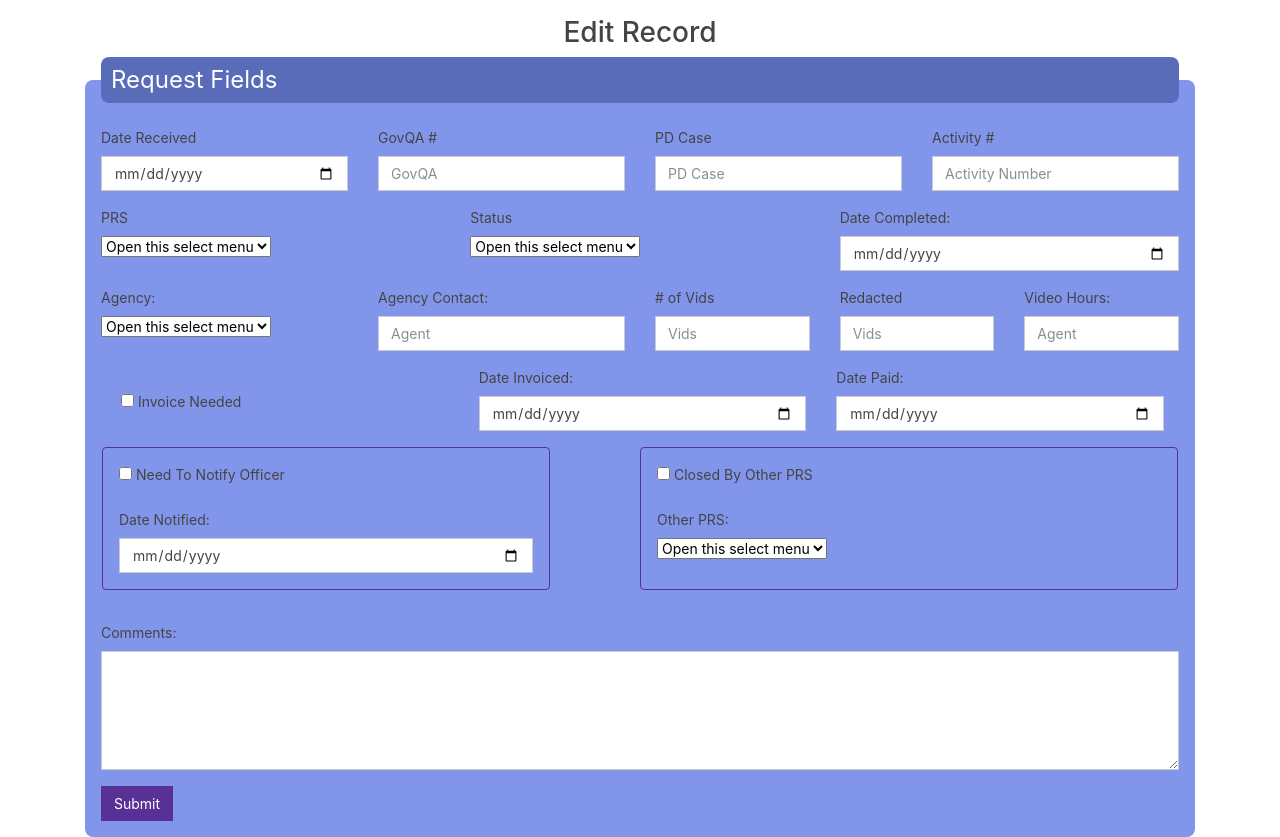
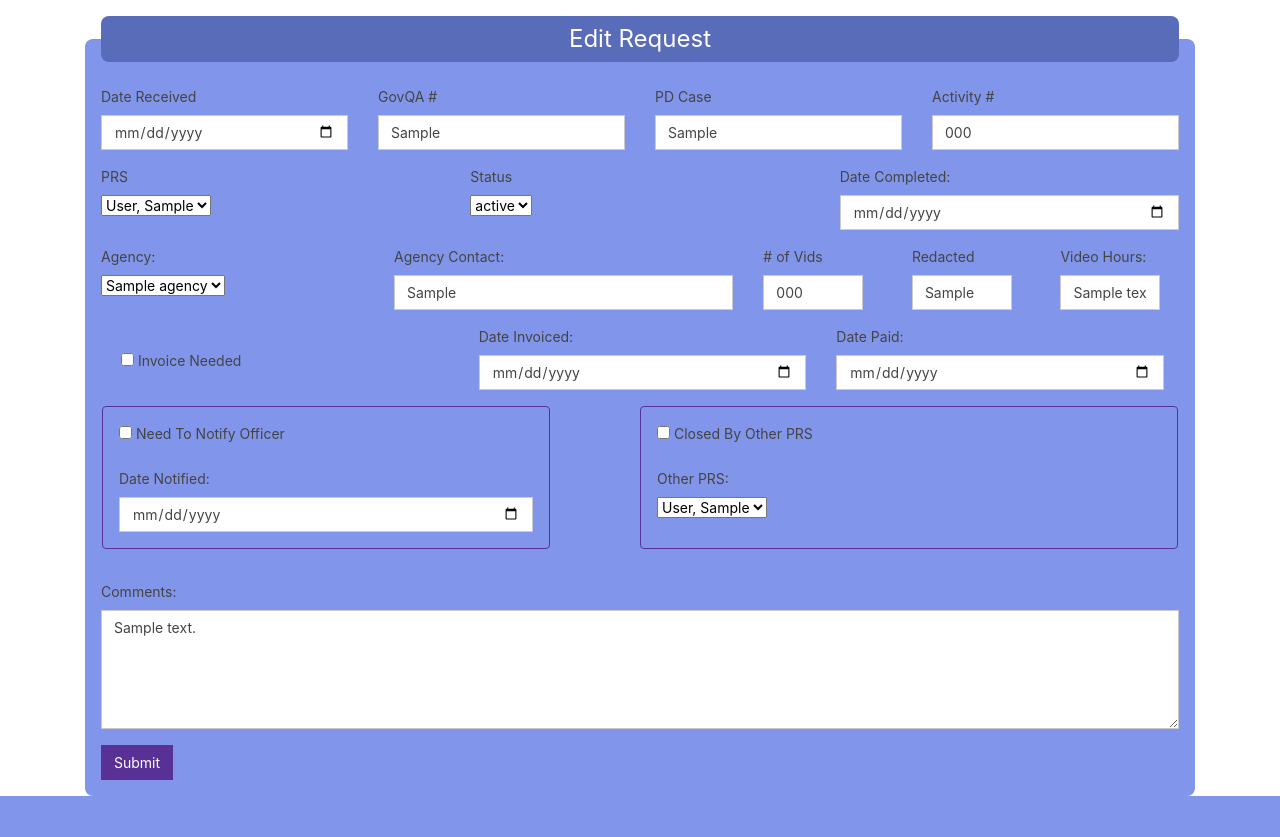
Before and after one commit to ElGato316/requestlog, a CodeIgniter app: page /requestlog/requests/edit/1 in a window 1280 px wide. Shown: the part 97-934 px from the top of the page. After the commit the page ends 893 px from the top, so only its background shows below. Run offline with CodeIgniter, Linux system fonts and the light colour scheme; tables that the repository leaves empty or names only in its code hold one stand-in row (values such as "Sample post"); some libraries are stand-ins or nearby versions.

Commit message:
Edit Request Finished

```diff
--- a/application/controllers/Requests.php
+++ b/application/controllers/Requests.php
@@ -40,7 +40,6 @@
             $data['title'] = "All Open Records";
 
             $data['requests'] = $this->Request_model->get_all_open_requests();
-            //$data['requests'] = $this->Request_model->get_all_requests();
 
             $this->load->view('templates/header');
             $this->load->view('templates/navbar');
@@ -72,9 +71,17 @@
 
         }
 
-        public function edit(){
+        public function edit($id){
 
             $data['title'] = "Edit Record";
+
+            $data['request'] = $this->Request_model->get_request($id);
+
+            $data['users'] = $this->User_model->get_all_active_users();
+
+            $data['statuses'] = $this->Request_model->get_statuses();
+
+            $data['agencies'] = $this->Request_model->get_agencies();
 
 
             $this->load->view('templates/header');
@@ -83,4 +90,19 @@
             $this->load->view('templates/footer');
 
         }
+
+        public function update(){
+
+			$this->Request_model->edit_request($id);
+
+			// Set message
+			$this->session->set_flashdata('request_updated', 'The request has been updated.', 20);
+
+            //$str = $this->db->last_query();
+            //echo "<pre>";
+            //print_r($str);
+            //exit;
+
+			redirect('requests/view');
+		}
     }
--- a/application/models/Request_model.php
+++ b/application/models/Request_model.php
@@ -31,7 +31,7 @@
                     from requests as r
                         join users as u on r.user_id = u.id
                     order by r.id desc
-                    limit 8";
+                    limit 10";
             $query = $this->db->query($sql);
             return $query->result_array();
         }
@@ -39,10 +39,10 @@
         public function get_all_open_requests(){
             $sql = "select r.id, r.date_received, r.govqa, s.status, r.pd_case, a.agency_name, concat(u.lastname,\", \", u.firstname) as name, comments
                     from requests as r
-                        join users as u on r.user_id = u.id
-                        join status as s on r.status = s.id
-                        join agency as a on r.agency_id = a.id
-                    where r.date_completed is null
+                        left join users as u on r.user_id = u.id
+                        left join status as s on r.status_id = s.id
+                        left join agency as a on r.agency_id = a.id
+                    where r.date_completed is null or r.date_completed = '0000-00-00'
                     order by r.date_received;";
             $query = $this->db->query($sql);
             return $query->result_array();
@@ -63,7 +63,7 @@
             $sql = "select r.id, r.date_received, r.govqa, s.status, r.pd_case, a.agency_name, concat(u.lastname,\", \", u.firstname) as name, comments
                     from requests as r
                         join users as u on r.user_id = u.id
-                        join status as s on r.status = s.id
+                        join status as s on r.status_id = s.id
                         join agency as a on r.agency_id = a.id
                     where r.govqa like '%".$input."%'
                             or s.status like '%".$input."%'
@@ -73,6 +73,7 @@
                             or r.comments like '%".$input."%'
                             or u.lastname like '%".$input."%'
                             or u.firstname like '%".$input."%'
+                            or r.id like '%".$input."%'
                     order by r.date_received;";
             $query = $this->db->query($sql);
             return $query->result_array();
@@ -103,13 +104,40 @@
         }
 
         public function get_request($id){
-            $sql = "select * from requests where id = ?";
+            $sql = "select r.id, r.date_received, r.govqa, r.pd_case, r.activity_number, r.user_id, concat(u.lastname, ', ', u.firstname) as name,
+                    r.status_id, s.status as status_name, r.date_completed, r.agency_id, a.agency_name, r.agency_agent, r.number_of_videos,
+                    r.videos_redacted, r.hours_reviewed, r.invoice_needed, r.date_invoiced, r.date_paid, r.officer_notified, r.date_notified,
+                    r.completed_by_other_user, r.other_user_id, concat(u2.lastname, ', ', u2.firstname) as name2, r.comments
+                    from requests as r
+                        join users as u on r.user_id = u.id
+                        join status as s on r.status_id = s.id
+                        join agency as a on r.agency_id = a.id
+                        left join users as u2 on r.other_user_id = u2.id
+                    where r.id = ?";
             $query = $this->db->query($sql, $id);
             return $query->row_array();
 
         }
 
         public function edit_request($id){
+
+            if(($this->input->post('invoice_needed') == 1)){
+                $invoice_needed = 1;
+            }else{
+                $invoice_needed = 0;
+            }
+
+            if(($this->input->post('completed_by_other_user') == 1)){
+                $completed_by_other_user = 1;
+            }else{
+                $completed_by_other_user = 0;
+            }
+
+            if(($this->input->post('officer_notified') == 1)){
+                $officer_notified = 1;
+            }else{
+                $officer_notified = 0;
+            }
 
             $data = array(
                 //Dates
@@ -121,14 +149,14 @@
                 'date_notified' => $this->input->post('date_notified'),
 
                 //Checkboxes(yes/no)
-                'completed_by_other_user' => $this->input->post('completed_by_other_user'),
-                'invoice_sent' => $this->input->post('invoice_sent'),
-                'payment_received' => $this->input->post('payment_received'),
-                'invoice_needed' => $this->input->post('invoice_needed'),
-                'officer_notified' => $this->input->post('officer_notified'),
+                'completed_by_other_user' => $completed_by_other_user,
+                //'invoice_sent' => $this->input->post('invoice_sent'),
+                //'payment_received' => $this->input->post('payment_received'),
+                'invoice_needed' => $invoice_needed,
+                'officer_notified' => $officer_notified,
 
                 //Dropdown Boxes
-                'status' => $this->input->post('status'),
+                'status_id' => $this->input->post('status_id'),
                 'agency_id' => $this->input->post('agency_id'),
                 'user_id' => $this->input->post('user_id'),
                 'other_user_id' => $this->input->post('other_user_id'),
@@ -146,6 +174,68 @@
                 'comments' => $this->input->post('comments')
             );
 
+            $this->db->where('id', $this->input->post('id'));
+			return $this->db->update('requests', $data);
+
+        }
+
+        public function __edit_request($id){
+
+            //set variables
+            $id = $this->input->post('id');
+            $date_received = $this->input->post('date_received');
+            $govqa = $this->input->post('govqa');
+            $pd_case = $this->input->post('pd_case');
+            $activity_number = $this->input->post('activity_number');
+            $user_id = $this->input->post('user_id');
+            $status = $this->input->post('status');
+            $date_completed = $this->input->post('date_completed');
+            $agency_id = $this->input->post('agency_id');
+            $agency_agent = $this->input->post('agency_agent');
+            $number_of_videos = $this->input->post('number_of_videos');
+            $videos_redacted = $this->input->post('videos_redacted');
+            $hours_reviewed = $this->input->post('hours_reviewed');
+            $invoice_needed = $this->input->post('invoice_needed');
+            $date_invoiced = $this->input->post('date_invoiced');
+            $date_paid = $this->input->post('date_paid');
+            $officer_notified = $this->input->post('officer_notified');
+            $date_notified = $this->input->post('date_notified');
+            $completed_by_other_user = $this->input->post('completed_by_other_user');
+            $other_user_id = $this->input->post('other_user_id');
+            $comments = $this->input->post('comments');
+
+            //set query
+            $sql = "UPDATE requests
+                    SET
+                        date_received = ".$date_received.",
+                        govqa = ".$govqa.",
+                        pd_case = ".$pd_case.",
+                        activity_number = ".$activity_number.",
+                        user_id = ".$user_id.",
+                        status = ".$status.",
+                        date_completed = ".$date_completed.",
+                        agency_id = ".$agency_id.",
+                        agency_agent = ".$agency_agent.",
+                        number_of_videos = ".$number_of_videos.",
+                        videos_redacted = ".$videos_redacted.",
+                        hours_reviewed = ".$hours_reviewed.",
+                        invoice_needed = ".$invoice_needed.",
+                        date_invoiced = ".$date_invoiced.",
+                        date_paid = ".$date_paid.",
+                        officer_notified = ".$officer_notified.",
+                        date_notified = ".$date_notified.",
+                        completed_by_other_user = ".$completed_by_other_user.",
+                        other_user_id = ".$other_user_id.",
+                        comments = ".$comments."
+                    WHERE
+                        id = ".$id."";
+
+            //run query
+            $this->db->query($sql);
+
+            //redirect to requests/views
+            redirect('request/view');
+
         }
 
     }
--- a/application/views/requests/rms_edit_request.php
+++ b/application/views/requests/rms_edit_request.php
@@ -1,115 +1,133 @@
-<h2 class="text-center"><?php echo $title; ?></h2>
-    <form>
+
+
+    <?php echo form_open('requests/update'); ?>
 		<fieldset class="p-3">
-		<legend>Request Fields</legend>
+		<legend class="text-center">Edit Request</legend>
 		<div class="row">
 			<div class="col">
 				<label class="form-label">Date Received</label>
-				<input type="date" class="form-control" placeholder="Date Received">
+				<input type="date" class="form-control" name="date_received" value="<?php echo $request['date_received']; ?>">
+                <input type="hidden" name="id" value="<?php echo $request['id']; ?>">
 			</div>
 			<div class="col">
 				<label class="form-label">GovQA #</label>
-				<input type="text" class="form-control" placeholder="GovQA">
+				<input type="text" class="form-control" name="govqa" value="<?php echo $request['govqa']; ?>">
 			</div>
 			<div class="col">
 				<label class="form-label">PD Case</label>
-				<input type="text" class="form-control" placeholder="PD Case">
+				<input type="text" class="form-control" name="pd_case" value="<?php echo $request['pd_case']; ?>">
 			</div>
 			<div class="col">
 				<label class="form-label">Activity #</label>
-				<input type="text" class="form-control" placeholder="Activity Number">
+				<input type="text" class="form-control" name="activity_number" value="<?php echo $request['activity_number']; ?>">
 			</div>
 		</div>
 		<div class="row pt-3">
 			<div class="col">
 				<label class="form-label">PRS</label><br>
-				<select class="form-select" aria-label="Default select example">
-				  <option selected>Open this select menu</option>
-				  <option value="1">One</option>
-				  <option value="2">Two</option>
-				  <option value="3">Three</option>
+				<select class="form-select" name="user_id">
+				    <option selected="<?php echo $request['user_id']; ?>" value="<?php echo $request['user_id']; ?>"><?php echo $request['name']; ?></option>
+                    <?php foreach($users as $user): ?>
+                    <option value="<?php echo $user['id']; ?>"><?php echo $user['name']; ?></option>
+                    <?php endforeach; ?>
 				</select>
 			</div>
 			<div class="col">
 				<label class="form-label">Status</label><br>
-				<select class="form-select" aria-label="Default select example">
-				  <option selected>Open this select menu</option>
-				  <option value="1">One</option>
-				  <option value="2">Two</option>
-				  <option value="3">Three</option>
+				<select class="form-select" name="status_id">
+                    <option selected="<?php echo $request['status_id']; ?>" value="<?php echo $request['status_id']; ?>"><?php echo $request['status_name']; ?></option>
+                    <?php foreach($statuses as $status): ?>
+                    <option value="<?php echo $status['id']; ?>"><?php echo $status['status']; ?></option>
+                    <?php endforeach; ?>
 				</select>
 			</div>
 			<div class="col">
 				<label class="form-label">Date Completed:</label>
-				<input type="date" class="form-control" placeholder="Date Completed">
+                <?php if (is_null($request['date_completed'])) { ?>
+                    <input type="date" class="form-control" id="completed_date" name="date_completed" value=null>
+                <?php } else { ?>
+                    <input type="date" class="form-control" id="completed_date" name="date_completed" value="<?php echo $request['date_completed']; ?>">
+                <?php }; ?>
 			</div>
 		</div>
 		<div class="row pt-3">
 			<div class="col col-3">
 				<label class="form-label">Agency:</label><br>
-				<select class="form-select" aria-label="Default select example">
-				  <option selected>Open this select menu</option>
-				  <option value="1">One</option>
-				  <option value="2">Two</option>
-				  <option value="3">Three</option>
+				<select class="form-select" name="agency_id">
+                    <option selected="<?php echo $request['agency_id']; ?>" value="<?php echo $request['agency_id']; ?>"><?php echo $request['agency_name']; ?></option>
+                    <?php foreach($agencies as $agency): ?>
+                    <option value="<?php echo $agency['id']; ?>"><?php echo $agency['agency']; ?></option>
+                    <?php endforeach; ?>
 				</select>
 			</div>
-			<div class="col col-3">
+			<div class="col col-4 ml-3">
 				<label class="form-label">Agency Contact:</label>
-				<input type="text" class="form-control" placeholder="Agent">
+				<input type="text" class="form-control" name="agency_agent" value="<?php echo $request['agency_agent']; ?>">
 			</div>
-			<div class="col col-2">
+			<div class="col">
 				<label class="form-label"># of Vids</label>
-				<input type="text" class="form-control" placeholder="Vids" size="2">
+				<input type="text" class="form-control" name="number_of_videos" value="<?php echo $request['number_of_videos']; ?>" style="width: 100px;">
 			</div>
-			<div class="col col-2">
+			<div class="col">
 				<label class="form-label">Redacted</label>
-				<input type="text" class="form-control" placeholder="Vids" size="2">
+				<input type="text" class="form-control" name="videos_redacted" value="<?php echo $request['videos_redacted']; ?>" style="width: 100px;">
 			</div>
-			<div class="col col-2">
+			<div class="col">
 				<label class="form-label">Video Hours:</label>
-				<input type="text" class="form-control" placeholder="Agent" size="2">
+				<input type="text" class="form-control" name="hours_reviewed" value="<?php echo $request['hours_reviewed']; ?>" style="width: 100px;">
 			</div>
 		</div>
 		<div class="row pt-3 mx-auto">
 			<div class="col form-check pt-4 mx-auto">
-				<label class = "checkbox-inline"><input type="checkbox" value="1" id="invoice_needed"> Invoice Needed</label>
+				<label class = "checkbox-inline"><input type="checkbox" value="1" <?php echo ($request['invoice_needed']==1 ? 'checked' : ''); ?> id="invoice_needed" name="invoice_needed"> Invoice Needed</label>
 			</div>
 			<div class="col">
 				<label class="form-label">Date Invoiced:</label>
-				<input type="date" class="form-control" placeholder="Date Invoiced">
+                <?php if (is_null($request['date_invoiced'])) { ?>
+                    <input type="date" class="form-control" id="invoiced_date" name="date_invoiced" value="">
+                <?php } else { ?>
+                    <input type="date" class="form-control" id="invoiced_date" name="date_invoiced" value="<?php echo $request['date_invoiced']; ?>">
+                <?php }; ?>
 			</div>
 			<div class="col">
 				<label class="form-label">Date Paid:</label>
-				<input type="date" class="form-control" placeholder="Date Paid">
+                <?php if (is_null($request['date_paid'])) { ?>
+                    <input type="date" class="form-control" id="paid_date" name="date_paid" value="">
+                <?php } else { ?>
+                    <input type="date" class="form-control" id="paid_date" name="date_paid" value="<?php echo $request['date_paid']; ?>">
+                <?php }; ?>
 			</div>
 		</div>
 		<div class="row pt-3 p-3">
 			<div class="col col-md-5 form-check border border-primary rounded p-3">
-				<label class = "checkbox-inline"><input type="checkbox" value="1" id="notified" onclick="setNotifiedDate()"> Need To Notify Officer</label>
+				<label class = "checkbox-inline"><input type="checkbox" value="1" name="officer_notified" id="notified" onclick="setNotifiedDate()" <?php echo ($request['officer_notified']==1 ? 'checked' : ''); ?>> Need To Notify Officer</label>
 				</br>
 				<label class="form-label pt-3">Date Notified:</label>
-				<input type="date" class="form-control" id="notified_date">
+                <?php if (is_null($request['date_notified'])) { ?>
+                    <input type="date" class="form-control" id="notified_date" name="date_notified" value="">
+                <?php } else { ?>
+                    <input type="date" class="form-control" id="notified_date" name="date_notified" value="<?php echo $request['date_notified']; ?>">
+                <?php }; ?>
 			</div>
             <div class="col-md-1">
             </div>
 			<div class="col col-md-6 form-check form-switch border border-primary rounded p-3">
-				<label class = "checkbox-inline"><input type = "checkbox" value = "1"> Closed By Other PRS</label>
+				<label class = "checkbox-inline"><input type = "checkbox" value = "1" name="completed_by_other_user" id="other_user" <?php echo ($request['completed_by_other_user']==1 ? 'checked' : ''); ?>> Closed By Other PRS</label>
 				</br>
 				<label class="form-label pt-3">Other PRS:</label>
                 <br>
-				<select class="form-select" aria-label="Default select example">
-				  <option selected>Open this select menu</option>
-				  <option value="1">One</option>
-				  <option value="2">Two</option>
-				  <option value="3">Three</option>
+				<select class="form-select" name="other_user_id">
+				    <option selected="<?php echo $request['other_user_id']; ?>" value="<?php echo $request['other_user_id']; ?>"><?php echo $request['name2']; ?></option>
+                    <?php foreach($users as $user): ?>
+                    <option value="<?php echo $user['id']; ?>"><?php echo $user['name']; ?></option>
+                    <?php endforeach; ?>
 				</select>
 			</div>
 		</div>
 		<div class="row pt-3">
 			<div class="col">
 				<label class="form-label">Comments:</label>
-				<textarea class="form-control" rows="5"></textarea>
+				<textarea class="form-control" rows="5" name="comments"><?php echo $request['comments']; ?></textarea>
 			</div>
 		</div>
 		<div class="pt-3">
--- a/application/views/requests/rms_view.php
+++ b/application/views/requests/rms_view.php
@@ -20,7 +20,7 @@
                     <tbody id="users-body">
                     <?php foreach($requests as $request): ?>
                         <tr>
-                            <td>Edit</td>
+                            <td><a href="<?php echo base_url(); ?>requests/edit/<?php echo $request['id']; ?>">Edit</a></td>
                             <td><?php echo $request['date_received']; ?></td>
                             <td><?php echo $request['agency_name']; ?></td>
                             <td><?php echo $request['govqa']; ?></td>
--- a/application/views/requests/search_requests.php
+++ b/application/views/requests/search_requests.php
@@ -38,7 +38,7 @@
                     <tbody id="users-body">
                     <?php foreach($requests as $request): ?>
                         <tr>
-                            <td>Edit</td>
+                        <td><a href="<?php echo base_url(); ?>requests/edit/<?php echo $request['id']; ?>">Edit</a></td>
                             <td><?php echo $request['date_received']; ?></td>
                             <td><?php echo $request['agency_name']; ?></td>
                             <td><?php echo $request['govqa']; ?></td>
--- a/application/views/users/add.php
+++ b/application/views/users/add.php
@@ -1,6 +1,5 @@
 
 
-<h2 class="text-center"><?php echo $title; ?></h2>
 
     <div class="col-md-8 mx-auto">
     <?php echo validation_errors(); ?>
@@ -8,6 +7,8 @@
 
     <div class="col-4 mx-auto">
         <?php echo form_open('users/add'); ?>
+            <fieldset>
+                <legend class="text-center"> Add User</legend>
                 <div class="form-group">
                     <label for="username" class="">First Name:</label>
                     <input type="text" class="form-control" name="firstname">
@@ -54,6 +55,7 @@
                 <div class="form-group">
                     <button type="submit" class="btn btn-primary">Add User</button>
                 </div><!-- Submit Button -->
+            </fieldset>
         </form><!-- Add User Form -->
 </div>
 
--- a/application/views/users/edit.php
+++ b/application/views/users/edit.php
@@ -1,6 +1,5 @@
 
 
-<h2 class="text-center"><?php echo $title; ?></h2>
 
 <div class="col-md-8 mx-auto">
     <?php echo validation_errors(); ?>
@@ -8,6 +7,8 @@
 
     <div class="col-4 mx-auto">
         <?php echo form_open('users/update'); ?>
+            <fieldset>
+                <legend class="text-center">Edit User</legend>
                 <div class="form-group">
                     <label for="username" class="">First Name:</label>
                     <input type="text" class="form-control" name="firstname" value="<?php echo $user['firstname']; ?>">
@@ -70,6 +71,7 @@
                 <div class="form-group">
                     <button type="submit" class="btn btn-primary">Edit User</button>
                 </div><!-- Submit Button -->
+            </fieldset>
         </form><!-- Add User Form -->
 
 <!--     <script src="<?php //echo base_url(); ?>assets/js/jquery.js"></script>
--- a/assets/css/local.css
+++ b/assets/css/local.css
@@ -4,9 +4,14 @@ fieldset {
     border-radius: 8px;
   }
 
-  legend {
+legend {
     background-color: #596CBA;
     color: white;
     padding: 5px 10px;
     border-radius: 8px;
   }
+
+  hr{
+    height: 1px;
+    background-color: #333;
+  }
```
Also changed, not shown: application/views/requests/add_requests.php (+10 -6 lines). Lines whose indentation alone changed are shown as unchanged.
